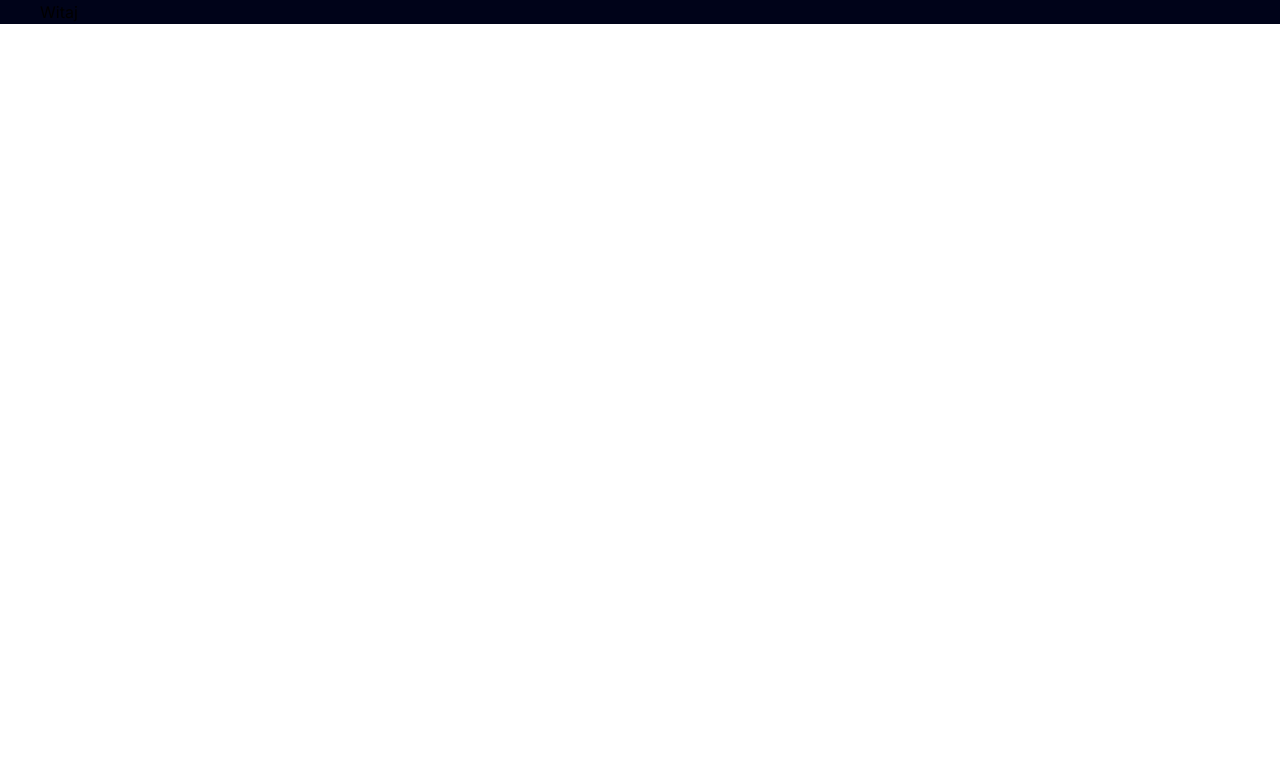
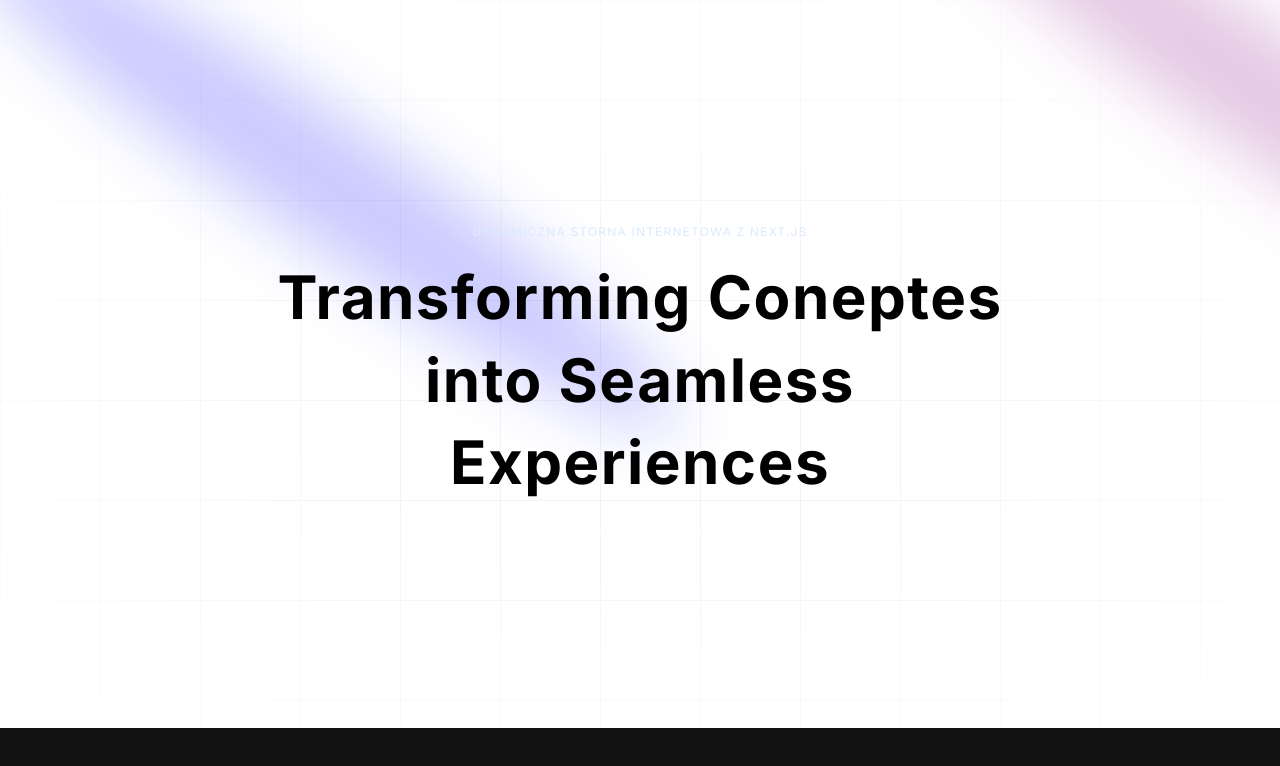
Before and after one commit to vat332/portfolio, a Next.js app: page / in a window 1280 px wide. Shown: the top 766 px of the page. Built offline with nearby package versions, Linux system fonts and the light colour scheme.

Commit message:
Add ThemeProvider, Hero component, and animation effects; update dependencies

```diff
--- a/app/globals.css
+++ b/app/globals.css
@@ -9,3 +9,18 @@
 @theme {
   --color-black-100: #000319;
 }
+
+@theme inline {
+  --animate-spotlight: spotlight 2s ease 0.75s 1 forwards;
+}
+
+@keyframes spotlight {
+  0% {
+    opacity: 0;
+    transform: translate(-72%, -62%) scale(0.5);
+  }
+  100% {
+    opacity: 1;
+    transform: translate(-50%, -40%) scale(1);
+  }
+}
--- a/app/layout.tsx
+++ b/app/layout.tsx
@@ -1,6 +1,7 @@
 import type { Metadata } from "next";
 import { Inter } from "next/font/google";
 import "./globals.css";
+import { ThemeProvider } from "./provider";
 
 const inter = Inter({ subsets: ["latin"] });
 
@@ -16,7 +17,16 @@ export default function RootLayout({
 }>) {
   return (
     <html lang="pl">
-      <body className={inter.className}>{children}</body>
+      <body className={inter.className}>
+        <ThemeProvider
+          attribute="class"
+          defaultTheme="dark"
+          enableSystem
+          disableTransitionOnChange
+        >
+          {children}
+        </ThemeProvider>
+      </body>
     </html>
   );
 }
--- a/app/page.tsx
+++ b/app/page.tsx
@@ -1,8 +1,10 @@
+import Hero from "@/components/Hero";
+
 export default function Home() {
   return (
     <main className="relative bg-black-100 flex justify-center items-center flex-col overflow-hidden mx-auto sm:px-10 px-5">
       <div className="max-w-7xl w-full">
-        <h1>Witaj</h1>
+        <Hero />
       </div>
     </main>
   );
--- /dev/null
+++ b/app/provider.tsx
@@ -0,0 +1,11 @@
+"use client";
+
+import { ThemeProvider as NextThemesProvider } from "next-themes";
+import * as React from "react";
+
+export function ThemeProvider({
+  children,
+  ...props
+}: React.ComponentProps<typeof NextThemesProvider>) {
+  return <NextThemesProvider {...props}>{children}</NextThemesProvider>;
+}
--- a/components/Hero.tsx
+++ b/components/Hero.tsx
@@ -1,5 +1,48 @@
+import { cn } from "@/utils/cn";
+import { Spotlight } from "./ui/Spotlight";
+import { TextGenerateEffect } from "./ui/TextGenerateEffect";
+
 const Hero = () => {
-  return <div>Hero</div>;
+  return (
+    <div className="pb-20 pt-36">
+      <div>
+        <Spotlight
+          className="-top-40 -left-10 md:left-32 md:-top-20 h-screen"
+          fill="white"
+        />
+        <Spotlight
+          className="top-10 left-full h-[80vh] w-[50vw]"
+          fill="purple"
+        />
+        <Spotlight className="top-28 left-80 h-[80vh] w-[50vw]" fill="blue" />
+      </div>
+      <div className="h-screen w-full dark:bg-black-100 bg-white dark:bg-grid-white/[0.03] bg-grid-black/[0.2]  flex items-center justify-center absolute top-0 left-0">
+        <div
+          className={cn(
+            "absolute inset-0",
+            "[background-size:100px_100px]",
+            "[background-image:linear-gradient(to_right,#e4e4e7_0.1px,transparent_0.8px),linear-gradient(to_bottom,#e4e4e7_0.1px,transparent_0.8px)]",
+            "white:[background-image:linear-gradient(to_right,#262626_1px,transparent_1px),linear-gradient(to_bottom,#262626_1px,transparent_1px)]"
+          )}
+        />
+        <div className="pointer-events-none absolute inset-0 flex items-center justify-center bg-white [mask-image:radial-gradient(ellipse_at_center,transparent_20%,black)] dark:bg-black-100" />
+      </div>
+      <div className="flex justify-center relative my-20 z-10 ">
+        <div className="max-w-[89vw] md:max-w-2xl lg:max-w-[60vw] flex flex-col items-center justify-center">
+          <h2 className="uppercase tracking-widest text-xs text-center text-blue-100">
+            Dynamiczna Storna Internetowa z Next.js
+          </h2>
+          <TextGenerateEffect
+            className="text-center text-[40px] md:text-5xl lg:text-6xl"
+            words="Transforming Coneptes into Seamless Experiences"
+          />
+          <p className="text-center md:tracking-wider mb-4 text-sm md:text-lg lg:text-2xl">
+            Hi, I&apos;m Sebastian
+          </p>
+        </div>
+      </div>
+    </div>
+  );
 };
 
 export default Hero;
--- /dev/null
+++ b/components/ui/Spotlight.tsx
@@ -0,0 +1,55 @@
+import { cn } from "@/utils/cn";
+
+type SpotlightProps = {
+  className?: string;
+  fill?: string;
+};
+
+export const Spotlight = ({ className, fill }: SpotlightProps) => {
+  return (
+    <svg
+      className={cn(
+        "animate-spotlight pointer-events-none absolute z-[1]  h-[169%] w-[138%] lg:w-[84%] opacity-0",
+        className
+      )}
+      xmlns="http://www.w3.org/2000/svg"
+      viewBox="0 0 3787 2842"
+      fill="none"
+    >
+      <g filter="url(#filter)">
+        <ellipse
+          cx="1924.71"
+          cy="273.501"
+          rx="1924.71"
+          ry="273.501"
+          transform="matrix(-0.822377 -0.568943 -0.568943 0.822377 3631.88 2291.09)"
+          fill={fill || "white"}
+          fillOpacity="0.21"
+        ></ellipse>
+      </g>
+      <defs>
+        <filter
+          id="filter"
+          x="0.860352"
+          y="0.838989"
+          width="3785.16"
+          height="2840.26"
+          filterUnits="userSpaceOnUse"
+          colorInterpolationFilters="sRGB"
+        >
+          <feFlood floodOpacity="0" result="BackgroundImageFix"></feFlood>
+          <feBlend
+            mode="normal"
+            in="SourceGraphic"
+            in2="BackgroundImageFix"
+            result="shape"
+          ></feBlend>
+          <feGaussianBlur
+            stdDeviation="151"
+            result="effect1_foregroundBlur_1065_8"
+          ></feGaussianBlur>
+        </filter>
+      </defs>
+    </svg>
+  );
+};
--- /dev/null
+++ b/components/ui/TextGenerateEffect.tsx
@@ -0,0 +1,64 @@
+"use client";
+import { cn } from "@/utils/cn";
+import { motion, stagger, useAnimate } from "motion/react";
+import { useEffect } from "react";
+
+export const TextGenerateEffect = ({
+  words,
+  className,
+  filter = true,
+  duration = 0.5,
+}: {
+  words: string;
+  className?: string;
+  filter?: boolean;
+  duration?: number;
+}) => {
+  const [scope, animate] = useAnimate();
+  const wordsArray = words.split(" ");
+  useEffect(() => {
+    animate(
+      "span",
+      {
+        opacity: 1,
+        filter: filter ? "blur(0px)" : "none",
+      },
+      {
+        duration: duration ? duration : 1,
+        delay: stagger(0.2),
+      }
+    );
+  }, [scope.current]);
+
+  const renderWords = () => {
+    return (
+      <motion.div ref={scope}>
+        {wordsArray.map((word, idx) => {
+          return (
+            <motion.span
+              key={word + idx}
+              className={`${
+                idx > 3 ? "" : "dark:text-white text-black"
+              }opacity-0`}
+              style={{
+                filter: filter ? "blur(10px)" : "none",
+              }}
+            >
+              {word}{" "}
+            </motion.span>
+          );
+        })}
+      </motion.div>
+    );
+  };
+
+  return (
+    <div className={cn("font-bold", className)}>
+      <div className="my-4">
+        <div className=" dark:text-purple-300 text-black leading-snug tracking-wide">
+          {renderWords()}
+        </div>
+      </div>
+    </div>
+  );
+};
--- /dev/null
+++ b/utils/cn.ts
@@ -0,0 +1,6 @@
+import { ClassValue, clsx } from "clsx";
+import { twMerge } from "tailwind-merge";
+
+export function cn(...inputs: ClassValue[]) {
+  return twMerge(clsx(inputs));
+}
```
Also changed, not shown: package.json (+9 -5 lines), 1 other file (tests, documents, lock files or other folders).
